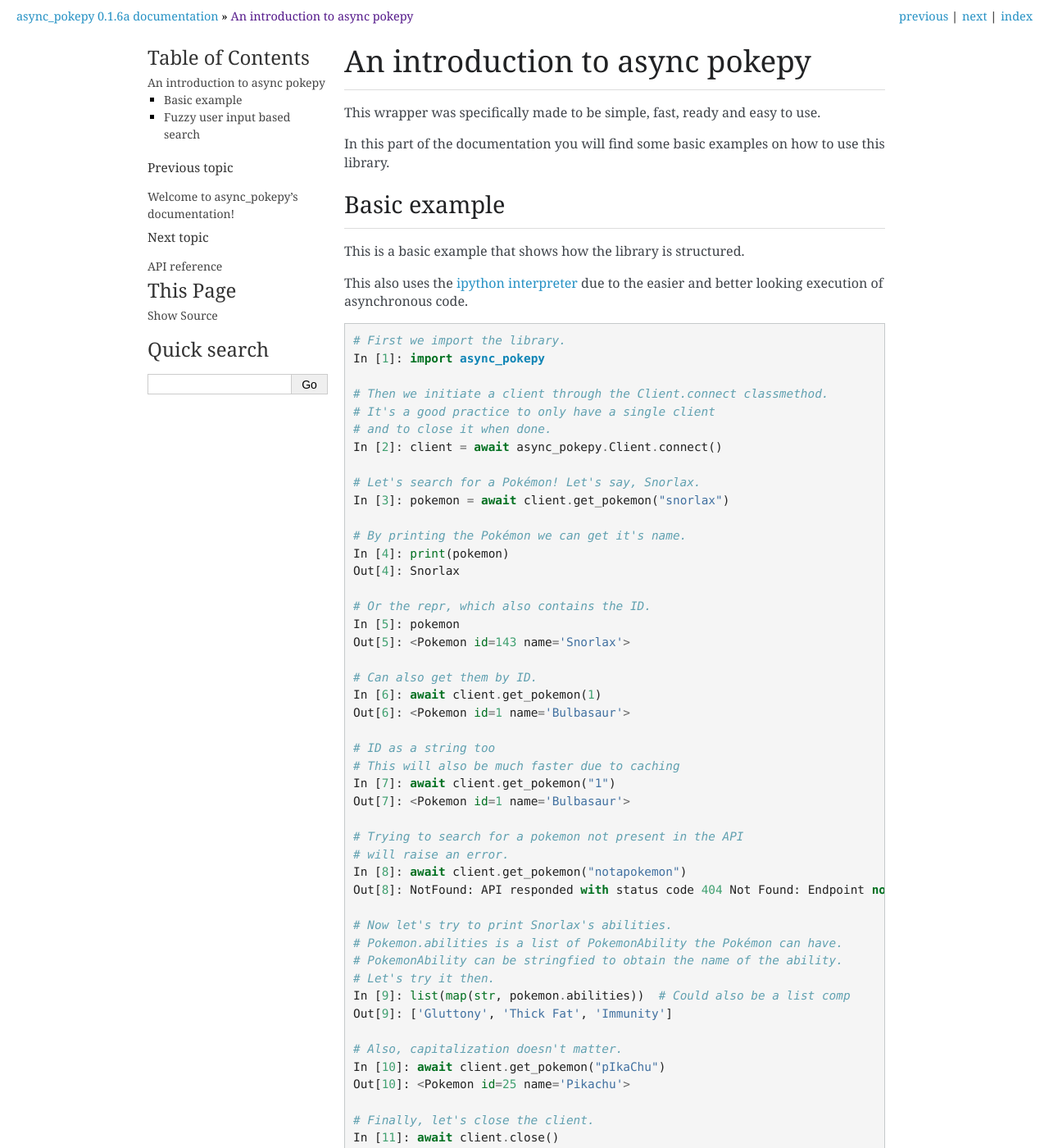
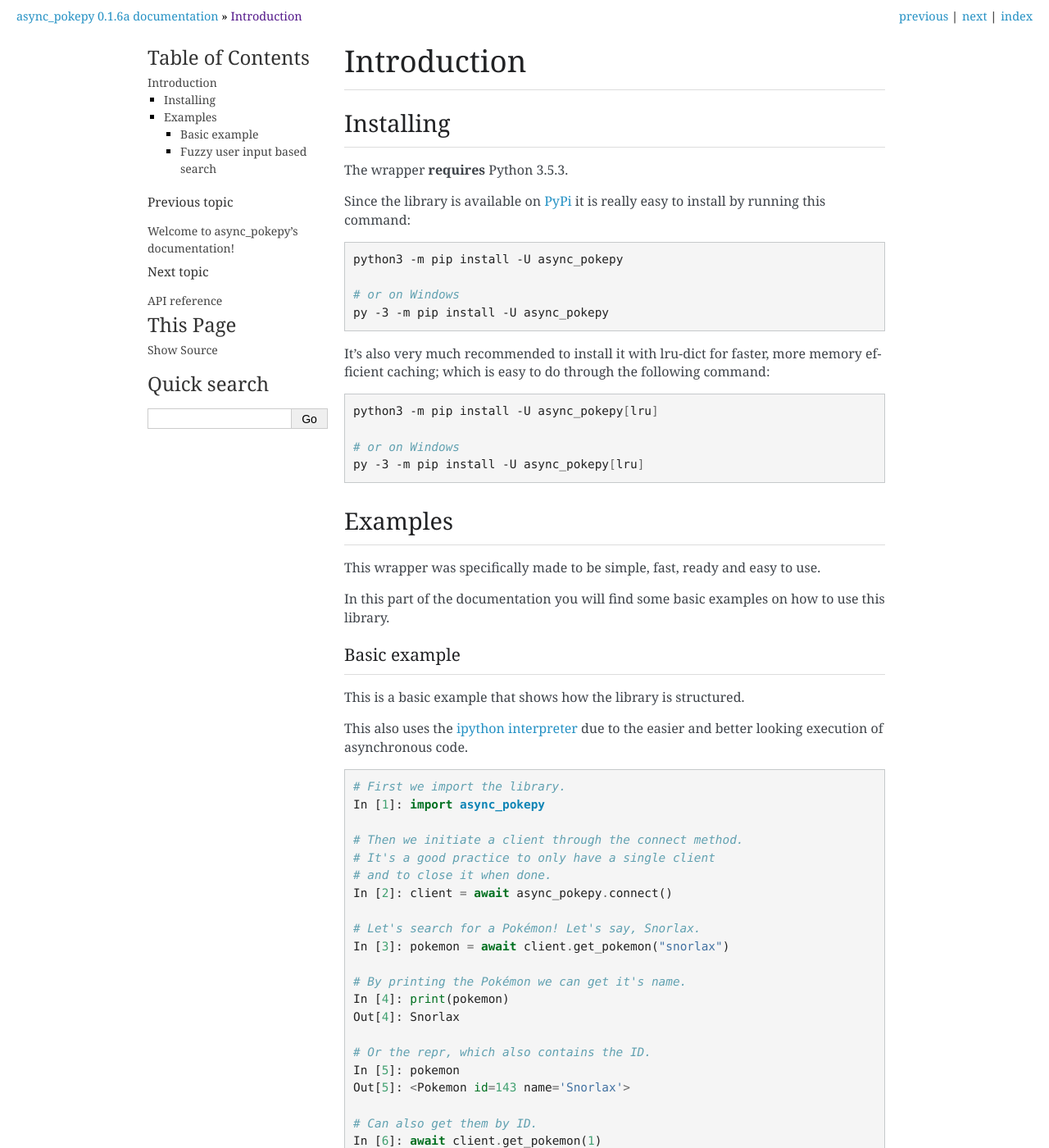
Before and after one commit to PendragonLore/async_pokepy, a Sphinx documentation site: the page built from docs/introduction.rst, in a window 1280 px wide and 1400 px high. Shown: the whole window at 82% size. Built offline with Sphinx 7.4.7, drawn with Linux system fonts in a browser that asks for light colours; some of the changed text lies outside the part shown.

Commit message:
Refactor indtroduction.

```diff
--- a/docs/introduction.rst
+++ b/docs/introduction.rst
@@ -1,7 +1,36 @@
 .. currentmodule:: async_pokepy
 
-An introduction to async pokepy
-===============================
+Introduction
+============
+
+Installing
+----------
+
+The wrapper **requires** Python 3.5.3.
+
+Since the library is available on `PyPi <https://pypi.org/project/async-pokepy/>`_
+it is really easy to install by running this command:
+
+.. code-block:: sh
+
+    python3 -m pip install -U async_pokepy
+
+    # or on Windows
+    py -3 -m pip install -U async_pokepy
+
+It's also very much recommended to install it with lru-dict
+for faster, more memory efficient caching; which is easy to do
+through the following command:
+
+.. code-block:: sh
+
+    python3 -m pip install -U async_pokepy[lru]
+
+    # or on Windows
+    py -3 -m pip install -U async_pokepy[lru]
+
+Examples
+--------
 
 This wrapper was specifically made to be
 simple, fast, ready and easy to use.
@@ -10,7 +39,7 @@
 some basic examples on how to use this library.
 
 Basic example
--------------
+~~~~~~~~~~~~~
 
 This is a basic example that shows how the library is structured.
 
@@ -22,10 +51,10 @@
     # First we import the library.
     In [1]: import async_pokepy
 
-    # Then we initiate a client through the Client.connect classmethod.
+    # Then we initiate a client through the connect method.
     # It's a good practice to only have a single client
     # and to close it when done.
-    In [2]: client = await async_pokepy.Client.connect()
+    In [2]: client = await async_pokepy.connect()
 
     # Let's search for a Pokémon! Let's say, Snorlax.
     In [3]: pokemon = await client.get_pokemon("snorlax")
@@ -70,7 +99,7 @@
 but let's try with something more concrete.
 
 Fuzzy user input based search
------------------------------
+~~~~~~~~~~~~~~~~~~~~~~~~~~~~~
 
 .. code-block:: python3
 
```
